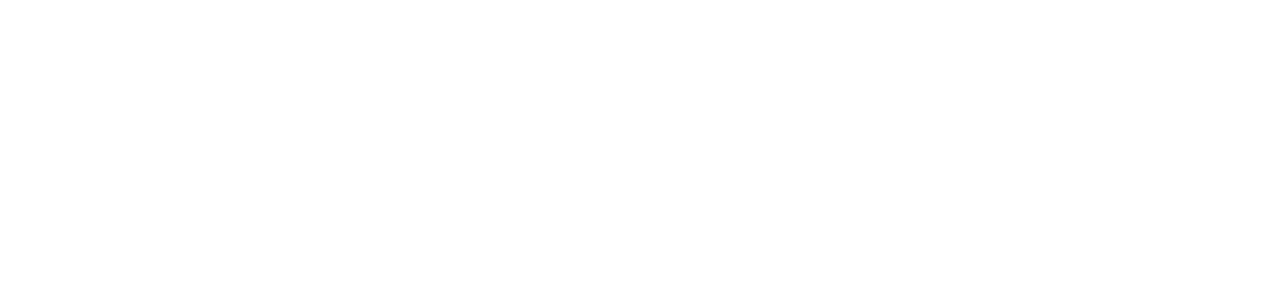
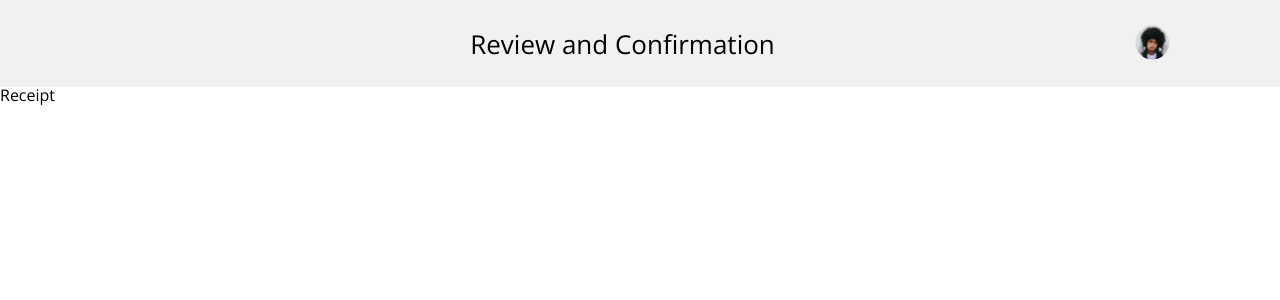
Before and after one commit to diogoaraujogit/sneaker-app-ts, a React (Create React App) app: page /receipt in a window 1280 px wide. Shown: the top 300 px of the page. Built offline with nearby package versions, Linux system fonts and the light colour scheme.

Commit message:
feature: handle success and error listener

```diff
--- a/src/pages/Checkout/index.tsx
+++ b/src/pages/Checkout/index.tsx
@@ -1,13 +1,27 @@
 import React, { useEffect } from 'react';
+import { useHistory } from 'react-router-dom';
+import { toast } from 'react-toastify';
 import Layout from '../../components/Layout';
 import { addPanelListener } from '../../services/addPanelListener';
 import { establishPayWithMyBank } from '../../services/establishPayWithMyBank';
 import { Container } from './styles';
 
 const Checkout: React.FC = () => {
+  const history = useHistory();
+  const amount = '70.00';
+
+  const handleSuccess = (): void => {
+    history.push('/receipt');
+    toast.success('success!');
+  };
+
+  const handleError = (): void => {
+    toast.success('error!');
+  };
+
   useEffect(() => {
-    establishPayWithMyBank();
-    addPanelListener();
+    establishPayWithMyBank(amount);
+    addPanelListener(handleSuccess, handleError);
   }, []);
 
   return (
--- /dev/null
+++ b/src/pages/Receipt/index.tsx
@@ -0,0 +1,14 @@
+import React from 'react';
+import Layout from '../../components/Layout';
+
+import { Container } from './styles';
+
+const Receipt: React.FC = () => {
+  return (
+    <Layout title="Review and Confirmation">
+      <Container>Receipt</Container>
+    </Layout>
+  );
+};
+
+export default Receipt;
--- /dev/null
+++ b/src/pages/Receipt/styles.ts
@@ -0,0 +1,3 @@
+import styled from 'styled-components';
+
+export const Container = styled.div``;
--- a/src/routes/index.tsx
+++ b/src/routes/index.tsx
@@ -1,6 +1,7 @@
 import React from 'react';
 import { BrowserRouter, Switch, Route, Redirect } from 'react-router-dom';
 import Checkout from '../pages/Checkout';
+import Receipt from '../pages/Receipt';
 import Store from '../pages/Store';
 
 const Routes: React.FC = () => {
@@ -12,6 +13,7 @@ const Routes: React.FC = () => {
         </Route>
         <Route exact path="/store" component={Store} />
         <Route exact path="/checkout" component={Checkout} />
+        <Route exact path="/receipt" component={Receipt} />
       </Switch>
     </BrowserRouter>
   );
--- a/src/services/addPanelListener.ts
+++ b/src/services/addPanelListener.ts
@@ -1,12 +1,15 @@
 import { toast } from 'react-toastify';
 
-export const addPanelListener = (): void => {
+export const addPanelListener = (
+  handleSuccess: () => void,
+  handleError: () => void,
+): void => {
   (window as any).PayWithMyBank.addPanelListener((command: any, event: any) => {
     if (command === 'event' && event.type === 'new_location') {
       if (event.data.indexOf('#success') === 0) {
-        toast.success('success!');
+        handleSuccess();
       } else {
-        toast.error('cancel!');
+        handleError();
       }
       return false;
     }
--- a/src/services/establishPayWithMyBank.ts
+++ b/src/services/establishPayWithMyBank.ts
@@ -1,11 +1,11 @@
-export const establishPayWithMyBank = (): void => {
+export const establishPayWithMyBank = (amount: string): void => {
   (window as any).PayWithMyBank.establish({
     accessId: 'D61EC9BAF0BB369B9438',
     merchantId: '1004314986',
     metadata: { demo: 'enabled' },
     currency: 'USD',
     paymentType: 'Deferred',
-    amount: '100.00',
+    amount,
     description: 'daraujo.augusto@gmail.com',
     merchantReference: '510593',
     returnUrl: '#success',
--- a/src/styles/global.ts
+++ b/src/styles/global.ts
@@ -8,10 +8,16 @@ export default createGlobalStyle`
         outline: 0;
         box-sizing: border-box;
     }
-    html, body {
-      font-family: 'Open Sans', sans-serif;
+    body {
+      line-height: 1;
       -webkit-font-smoothing: antialiased;
-      font-size: 62.5%;
+    }
+    html {
+        font-size: 62.5%;
+    }
+    body, input, button {
+        font-size: 16px;
+        font-family: 'Open Sans', sans-serif;
     }
     button {
       cursor: pointer;
```
